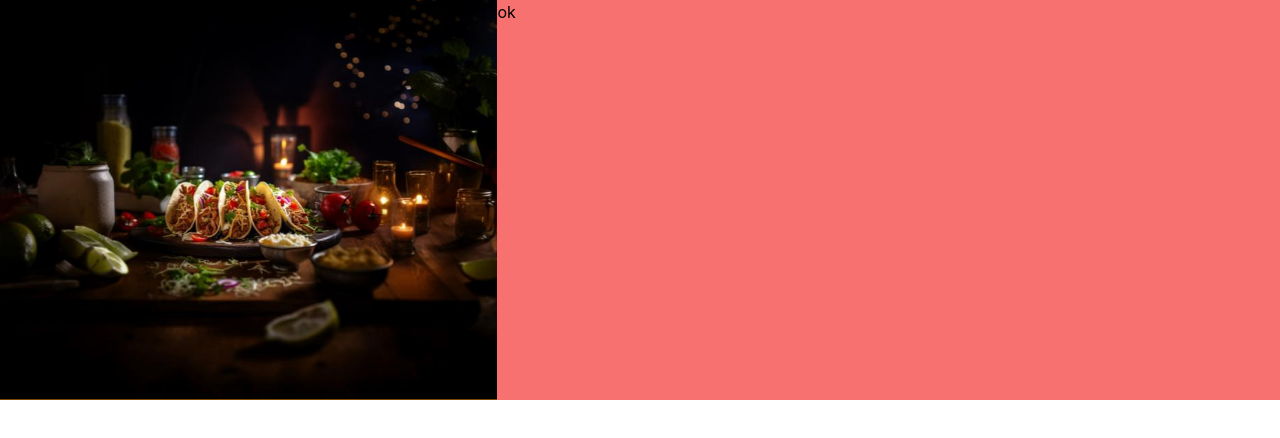
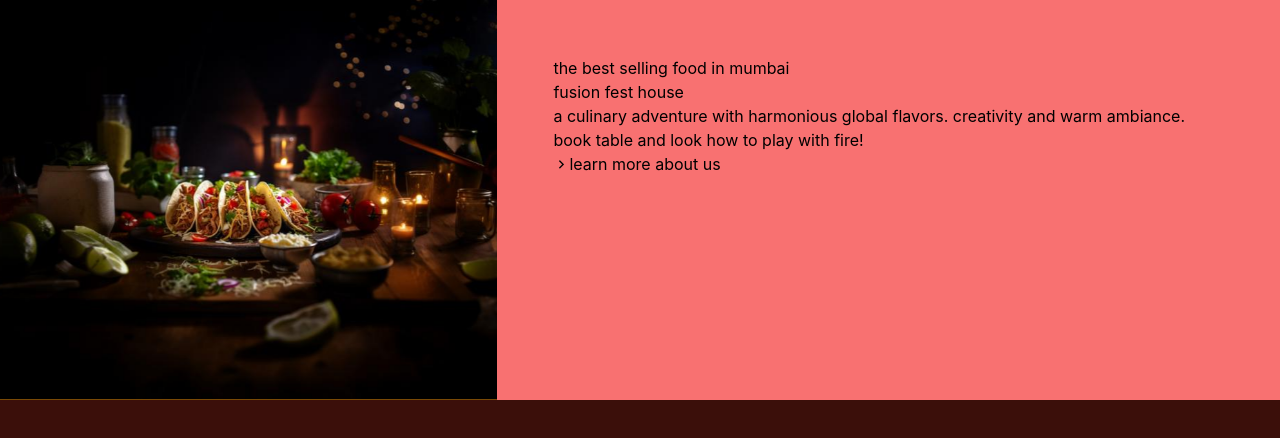
Before and after one commit to preysent/fusion-feast-house, a React (Create React App) app: page / in a window 1280 px wide. Shown: the top 438 px of the page. Built offline with nearby package versions, Linux system fonts and the light colour scheme.

Commit message:
added card

```diff
--- a/public/index.html
+++ b/public/index.html
@@ -9,6 +9,8 @@
       name="description"
       content="Web site created using create-react-app"
     />
+    <!-- CDN remix icon link  -->
+    <link href="https://cdn.jsdelivr.net/npm/remixicon@3.5.0/fonts/remixicon.css" rel="stylesheet">
     <link rel="apple-touch-icon" href="%PUBLIC_URL%/logo192.png" />
     <!--
       manifest.json provides metadata used when your web app is installed on a
--- a/src/App.js
+++ b/src/App.js
@@ -3,7 +3,7 @@ import Main from './components/Main.js';
 
 function App() {
   return (
-    <div >
+    <div className='bg-[#3B0F0A] min-h-screen'>
       <Main />
     </div>
   );
--- a/src/components/Main.js
+++ b/src/components/Main.js
@@ -6,7 +6,7 @@ const Main = () => {
     return (
         <>
             {/* <Navbar /> */}
-            <div className='container m-auto'>
+            <div className='container m-auto '>
                 <AboutCart/>
             </div>
 
--- a/src/components/main/AboutCart.js
+++ b/src/components/main/AboutCart.js
@@ -10,8 +10,19 @@ const AboutCart = () => {
                     <img className='object-cover' src={img} />
 
 
-                    <div className='bg-red-400 grow'>
-                        ok
+                    <div className='bg-red-400 grow p-14'>
+                        <p> the best selling food in mumbai </p>
+
+                        <h2>fusion fest house</h2>
+                        <h5>a culinary adventure with harmonious global flavors. creativity and warm ambiance.</h5>
+
+                        <p>book table and look how to play with fire!</p>
+
+                        <button>
+                            <i class="ri-arrow-right-s-line"></i>
+                            learn more about us
+                        </button>
+
                     </div>
 
                 </div>
```
